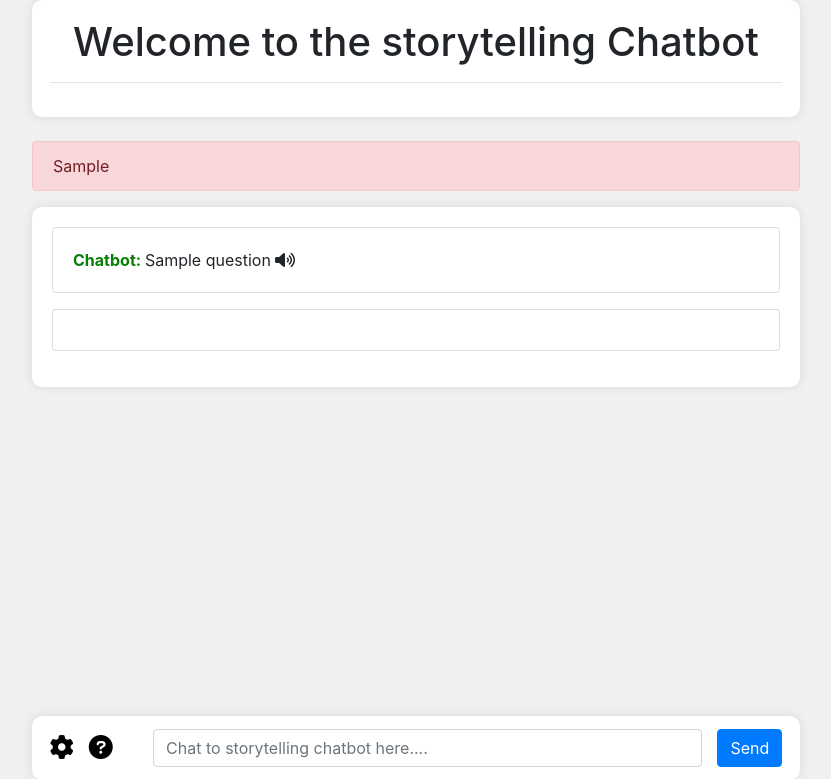
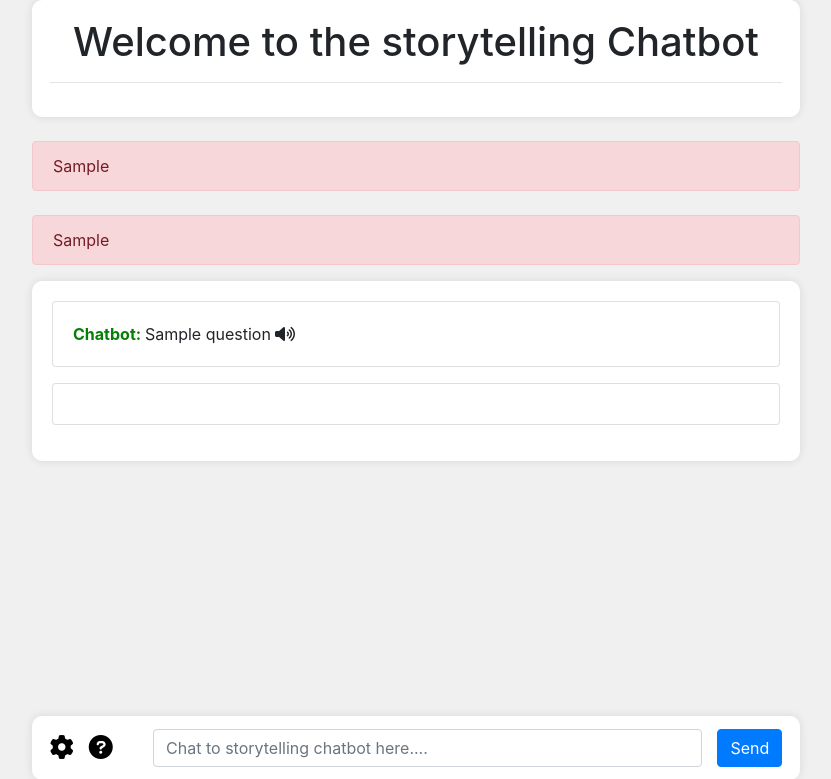
Before and after one commit to RTangWu/StorytellingChatbot, a Flask app: template templates/index.html in a window 1280 px wide. Shown: the top 779 px of the page, without its empty margins (224-1055 px from the left). Run offline with Flask 3, Linux system fonts and the light colour scheme; the template is opened without the code that fills it: most values are stand-ins (such as "Sample title", 1, 10 or a date in 2020); some libraries are stand-ins or nearby versions.

Commit message:
last version

```diff
--- a/app.py
+++ b/app.py
@@ -47,7 +47,7 @@ def chat():
 
         if profanity.contains_profanity(user_input):
             answers = []
-            return render_template("index.html", chat_history=[], questions=questions, error_message="We don't accept inappropriate language. Conversation reset. Please input again.")
+            return render_template("index.html", chat_history=[], questions=questions, swear_word="We don't accept inappropriate language. Conversation reset. Please input again.")
 
         if user_input == 'quit':
             answers = []
@@ -62,7 +62,6 @@ def chat():
             if len(chat_history) >= 2:
                 response = query_model(chat_history[-2]["text"])
                 generated_text = response[0]["generated_text"] if response else "I'm sorry, I couldn't generate a response."
-                # Remove the prompt from the generated text
                 generated_text = generated_text.replace(chat_history[-2]["text"], "").strip()
                 chat_history.append({"speaker": "chatbot", "text": generated_text})
             return render_template("index.html", chat_history=chat_history, questions=questions)
@@ -85,8 +84,8 @@ def chat():
                 if user_input.lower() == 'continue':
                     chat_history.append({"speaker": "user", "text": user_input})
                 else:
-                    answers = []
-                    return render_template("index.html", chat_history=[], questions=questions, error_message="Invalid input. Conversation reset.")
+                    return render_template("index.html", chat_history=chat_history, questions=questions, error_message="Invalid input. If you want to start a new chat, Please type 'quit' into the chatbot.")
+
 
         chat_history_display = [entry for entry in chat_history if entry['speaker'] == 'user' or not is_chatbot_prompt(entry['text'])]
 
--- a/static/style.css
+++ b/static/style.css
@@ -8,7 +8,9 @@ body {
     margin-right: auto;
     max-width: 60%;
 }
-
+.alert-message {
+    margin-bottom: 100px;
+}
 .heading-container {
     background-color: #ffffff;
     padding: 18px;
@@ -23,7 +25,7 @@ body {
     padding: 20px;
     border-radius: 10px;
     box-shadow: 0 0 10px rgba(0, 0, 0, 0.1);
-    margin-bottom: 120px;
+    margin-bottom: 60px;
     align-items: center;
 }
 
--- a/templates/index.html
+++ b/templates/index.html
@@ -26,11 +26,10 @@
         </div>
     </div>
     {% endif %}
-
-    {% if error_message %}
+    {% if swear_word %}
     <div class="error-message-container custom-width">
         <div id="error-msg" class="mt-4 alert alert-danger">
-            {{ error_message }}
+            {{ swear_word }}
         </div>
     </div>
     {% endif %}
@@ -94,7 +93,15 @@
             {% endfor %}
         </div>
     </div>
-
+<div class="alert-message">
+    {% if error_message %}
+    <div class="error-message-container custom-width">
+        <div id="error-msg" class="mt-4 alert alert-danger">
+            {{ error_message }}
+        </div>
+    </div>
+    {% endif %}
+</div>
 
     <form method="post" id="input-form" class="fixed-form custom-width">
         <div class="row justify-content-center">
```
